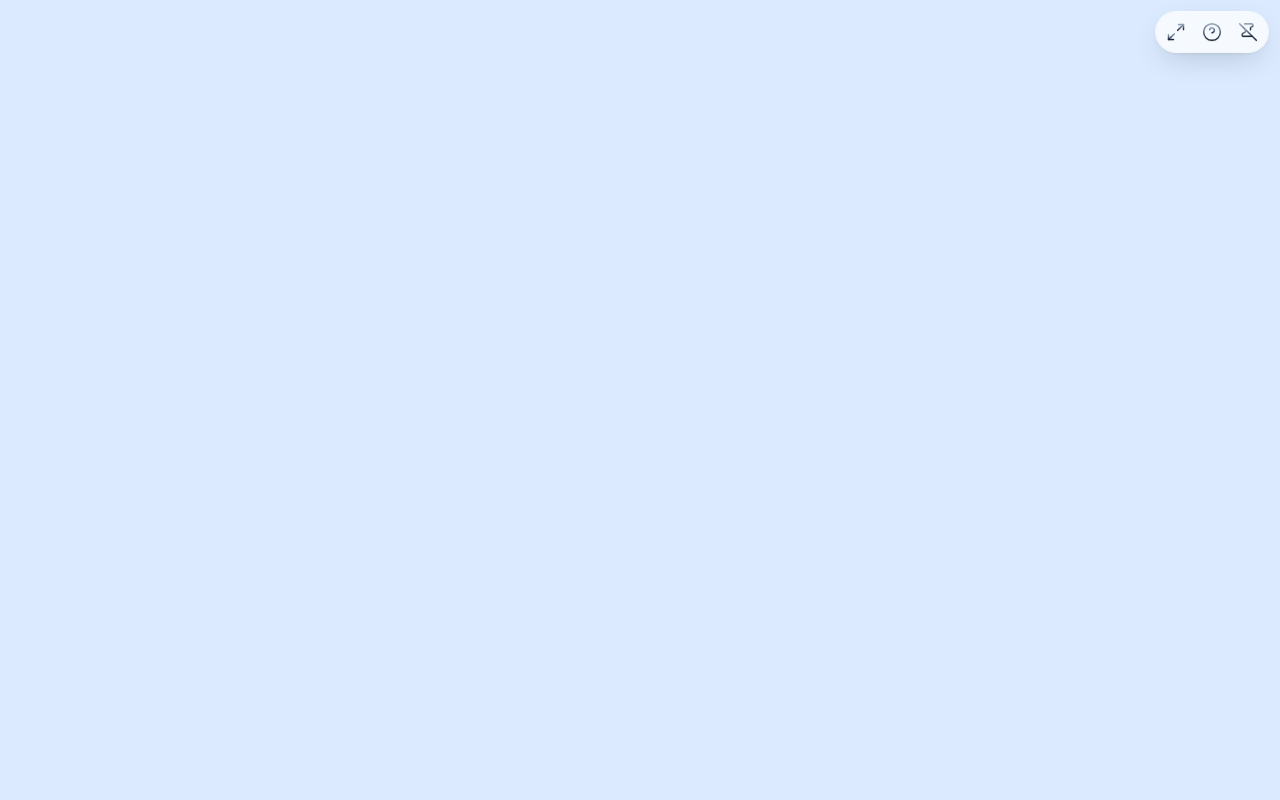
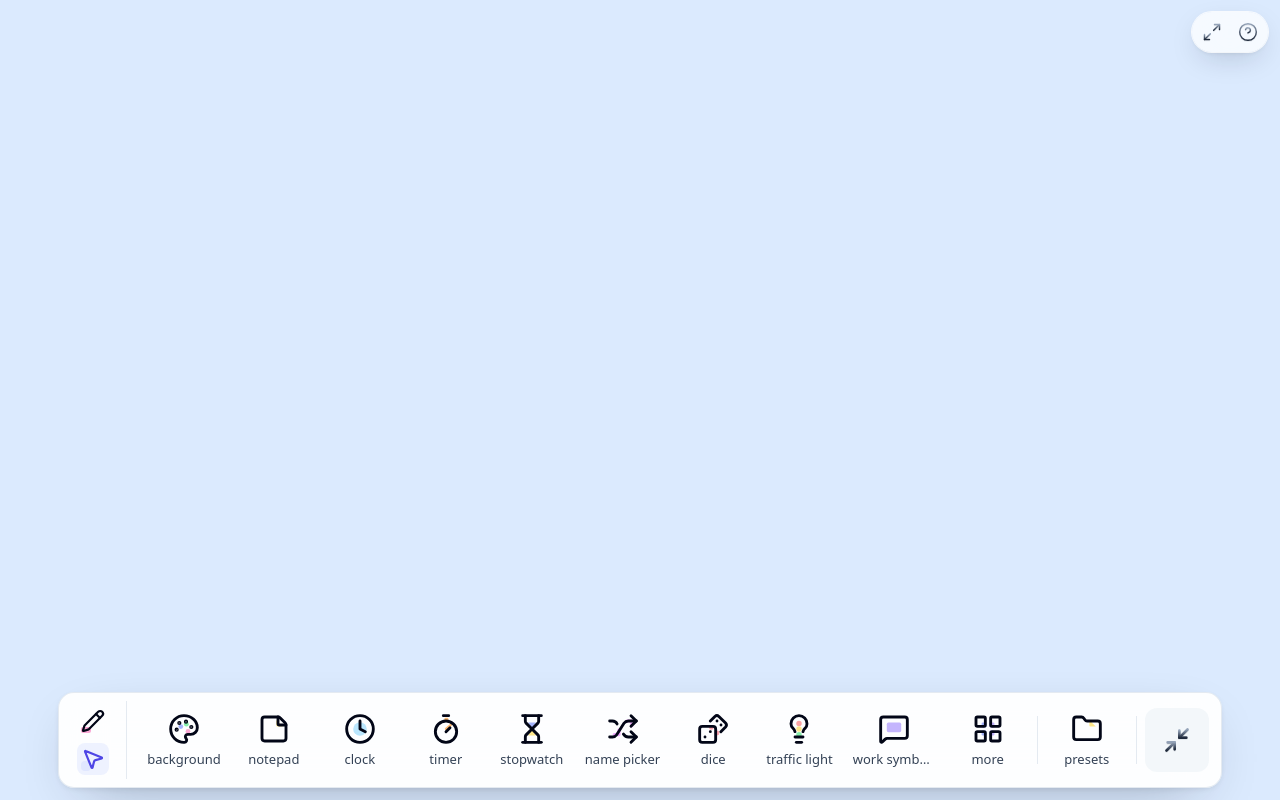
Before and after one commit to kiwispin/ClassroomScreen, a React (Vite) app: page / in a window 1280 px wide. Built offline with nearby package versions, Linux system fonts and the light colour scheme.

Commit message:
fix(toolbar): disable automatic hiding

```diff
--- a/src/components/Toolbar.tsx
+++ b/src/components/Toolbar.tsx
@@ -1,4 +1,4 @@
-import { useEffect, useMemo, useState } from 'react';
+import { useMemo } from 'react';
 import { LayoutGrid, Minimize2, MousePointer2, Pencil } from 'lucide-react';
 import { allWidgets } from '../widgets/registry';
 import { useAppStore } from '../store/store';
@@ -8,13 +8,10 @@ import PresetMenu from './PresetMenu';
 import ToolButton from './ToolButton';
 import SettingsPopover from './SettingsPopover';
 
-const IDLE_MS = 4_000;
-
 export default function Toolbar() {
   const addWidget = useAppStore((s) => s.addWidget);
   const annotateOpen = useAppStore((s) => s.annotateOpen);
   const toggleAnnotate = useAppStore((s) => s.toggleAnnotate);
-  const pinned = useAppStore((s) => s.toolbarPinned);
   const hidden = useAppStore((s) => s.toolbarHidden ?? false);
   const hideToolbar = useAppStore((s) => s.hideToolbar);
 
@@ -23,36 +20,11 @@ export default function Toolbar() {
     secondary: allWidgets.filter((w) => w.secondary),
   }), []);
 
-  const [visible, setVisible] = useState(true);
-
-  useEffect(() => {
-    if (pinned) {
-      setVisible(true);
-      return;
-    }
-    let timer: number | null = null;
-    const arm = () => {
-      if (timer) window.clearTimeout(timer);
-      setVisible(true);
-      timer = window.setTimeout(() => setVisible(false), IDLE_MS);
-    };
-    const onMove = () => arm();
-    const onKey = () => arm();
-    window.addEventListener('mousemove', onMove);
-    window.addEventListener('keydown', onKey);
-    arm();
-    return () => {
-      if (timer) window.clearTimeout(timer);
-      window.removeEventListener('mousemove', onMove);
-      window.removeEventListener('keydown', onKey);
-    };
-  }, [pinned]);
-
   return (
     <div
       className={
         'fixed bottom-0 left-0 right-0 z-[300] flex justify-center pb-3 pointer-events-none transition-transform duration-200 ' +
-        (!hidden && visible ? 'translate-y-0' : 'translate-y-[120%]')
+        (!hidden ? 'translate-y-0' : 'translate-y-[120%]')
       }
     >
       <div
--- a/src/components/TopRightCluster.tsx
+++ b/src/components/TopRightCluster.tsx
@@ -1,6 +1,5 @@
-import { Maximize2, Minimize2, HelpCircle, Pin, PinOff } from 'lucide-react';
+import { Maximize2, Minimize2, HelpCircle } from 'lucide-react';
 import type { LucideIcon } from 'lucide-react';
-import { useAppStore } from '../store/store';
 import { useFullscreen } from '../lib/useFullscreen';
 
 type Props = {
@@ -15,8 +14,6 @@ type ButtonSpec = {
 };
 
 export default function TopRightCluster({ onOpenHelp }: Props) {
-  const pinned = useAppStore((s) => s.toolbarPinned);
-  const togglePinned = useAppStore((s) => s.toggleToolbarPinned);
   const { isFs, toggle: toggleFs } = useFullscreen();
 
   const buttons: ButtonSpec[] = [
@@ -30,12 +27,6 @@ export default function TopRightCluster({ onOpenHelp }: Props) {
       Icon: HelpCircle,
       title: 'Keyboard shortcuts (?)',
       onClick: onOpenHelp,
-    },
-    {
-      Icon: pinned ? Pin : PinOff,
-      title: pinned ? 'Toolbar pinned (click to auto-hide)' : 'Toolbar auto-hides (click to pin)',
-      onClick: togglePinned,
-      active: pinned,
     },
   ];
 
```
